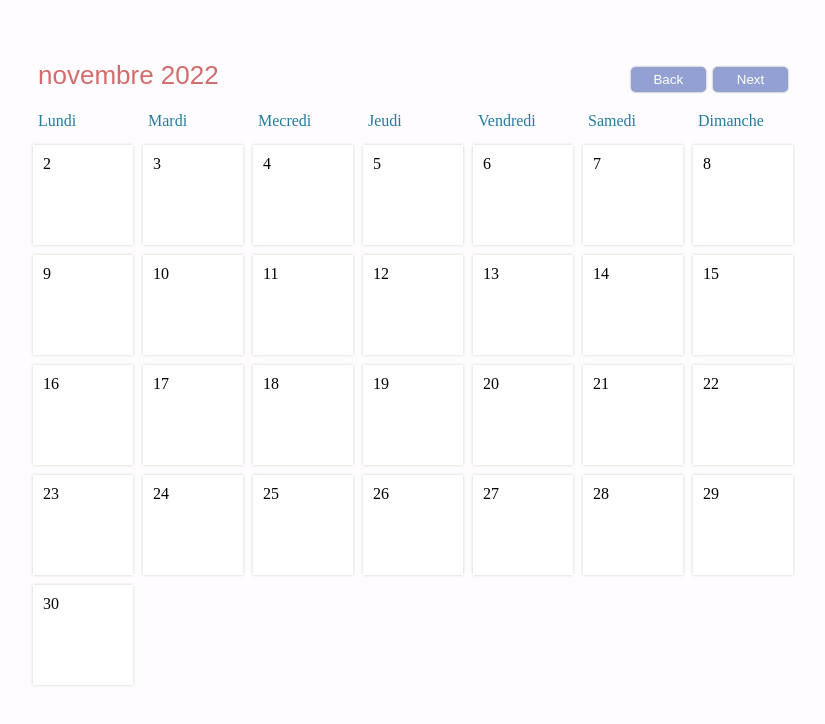
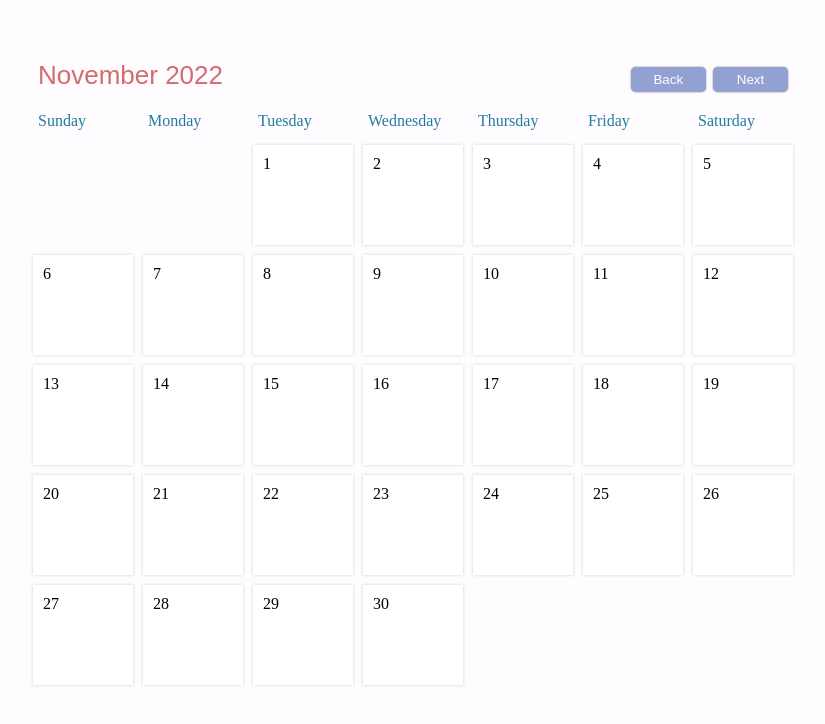
Before and after one commit to MerrilBds/Calendrier, a plain HTML site: page index.html in a window 1280 px wide. Shown: the whole page, without its empty margins (227-1052 px from the left). Drawn offline with Linux system fonts and the light colour scheme.

Commit message:
ajout changement de mois

```diff
--- a/index.html
+++ b/index.html
@@ -21,13 +21,13 @@
               </div>
         </div>
         <div id="weekdays">
-            <div>Lundi</div>
-            <div>Mardi</div>
-            <div>Mecredi</div>
-            <div>Jeudi</div>
-            <div>Vendredi</div>
-            <div>Samedi</div>
-            <div>Dimanche</div>
+            <div>Sunday</div>
+            <div>Monday</div>
+            <div>Tuesday</div>
+            <div>Wednesday</div>
+            <div>Thursday</div>
+            <div>Friday</div>
+            <div>Saturday</div>
         </div>
         <div id="calendar"></div>
     </div>
--- a/script.js
+++ b/script.js
@@ -5,14 +5,16 @@ let clicked = null;
 //variable événements : initialisation d'un tableau vide dont les données seront stockées.
 let events = localStorage.getItem('events') ? JSON.parse(localStorage.getItem('events')) : [];
 //variable weekdays : initialisation de la variable semaineJour regroupant un tableau de caractères représentant les jour de la semaines
-const weekdays = ['Lundi', 'Mardi', 'Mercredi', 'Jeudi', 'Vendredi', 'Samedi', 'Dimanche'];
+const weekdays = ['Sunday', 'Monday', 'Tuesday', 'Wednesday', 'Thursday', 'Friday', 'Saturday'];
 //variable calendar : récupère la valeur de l'ID calendar
 const calendar = document.getElementById('calendar');
 
 //fonction qui récupère la date et l'heure actuelle .
 function load(){
-    //invocation du constructeur New Date() qui renvoi un objet Date.
     const dt = new Date();
+    if (nav !== 0) {
+      dt.setMonth(new Date().getMonth() + nav);
+    }
     //récupère le jour courant du mois(en temps local)
     const day = dt.getDate();
     //récupère le mois courant (en temps local)
@@ -24,22 +26,21 @@ function load(){
     //invocation du constucteur New Date() qui renvoi le dernier jour   du mois de l'année courante.
     const daysInMonth = new Date(year,month + 1, 0).getDate();
     //affiche le premier jour du mois de l'année courante
-    const dateString = firstDayOfMonth.toLocaleDateString('fr-fr', {
+    const dateString = firstDayOfMonth.toLocaleDateString('en-us', {
         weekday: 'long',
         year: 'numeric',
         month: 'numeric',
         day: 'numeric',
       });
-      console.log(dateString)
     // variable paddingDays qui retourne le nombre de jour dans une semaine sans compter les weekend
     const paddingDays = weekdays.indexOf(dateString.split(', ')[0]);
 
     document.getElementById('monthDisplay').innerText =
-    `${dt.toLocaleDateString('fr-fr', { month: 'long' })} ${year}`;
+    `${dt.toLocaleDateString('en-us', { month: 'long' })} ${year}`;
 
   calendar.innerHTML = '';
 
-
+    //parcours le calendrier pour afficher le chiffre exacte à son jour correspondant en fonction du mois
     for(let i =1; i <= paddingDays + daysInMonth; i++){
         const daySquare = document.createElement('div');
         daySquare.classList.add('day');
@@ -54,5 +55,17 @@ function load(){
           calendar.appendChild(daySquare);
         }
     }
+    function initButtons() {
+        document.getElementById('nextButton').addEventListener('click', () => {
+          nav++;
+          load();
+        });
+
+        document.getElementById('backButton').addEventListener('click', () => {
+          nav--;
+          load();
+        });
+    }
 //appelle la fonction load
 load();
+initButtons();
```
